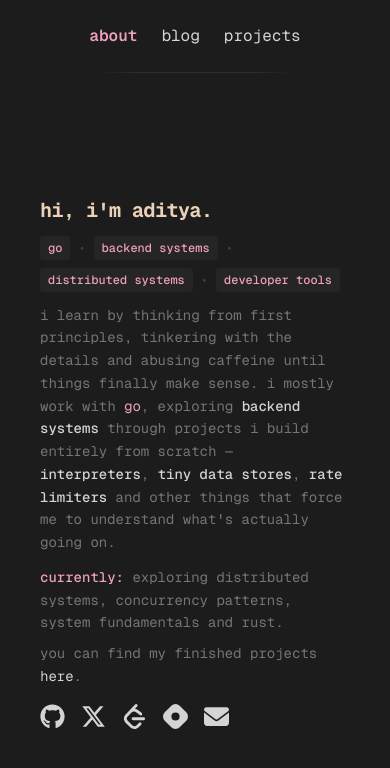
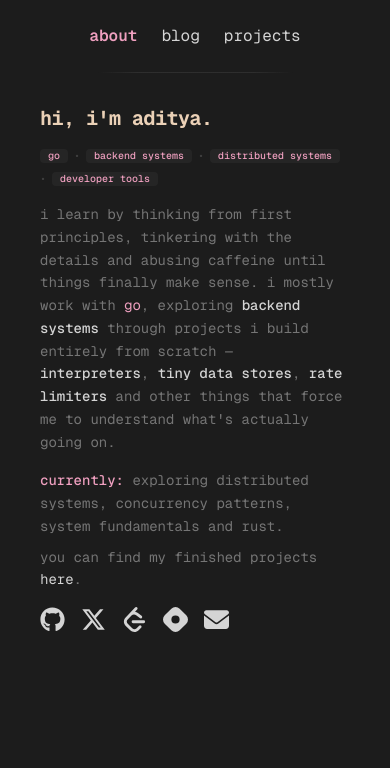
Before and after one commit to jerkeyray/portfolio-mk2, a Next.js app: page / in a window 390 px wide. Shown: the top 768 px of the page. Built offline with nearby package versions, Linux system fonts and the light colour scheme; no server answers.

Commit message:
mobile ui fixes

```diff
--- a/app/page.tsx
+++ b/app/page.tsx
@@ -1,7 +1,7 @@
 "use client";
 
 import { useState, useEffect } from "react";
-import { FaGithub, FaXTwitter, FaLinkedin, FaEnvelope } from "react-icons/fa6";
+import { FaGithub, FaXTwitter, FaEnvelope } from "react-icons/fa6";
 import { SiLeetcode, SiHashnode } from "react-icons/si";
 import Link from "next/link";
 
@@ -65,24 +65,26 @@ export default function Home() {
   };
 
   return (
-    <div className="max-w-2xl mx-auto flex flex-col justify-center h-[calc(100vh-5rem)] md:h-screen pt-20 md:pt-0 px-4 overflow-hidden max-h-[calc(100vh-5rem)] md:max-h-screen">
-      <section className="space-y-3 md:space-y-6 lg:space-y-8">
+    <div className="max-w-2xl mx-auto flex flex-col justify-start md:justify-center h-[calc(100vh-5rem)] md:h-screen pt-16 md:pt-0 pb-10 px-4 overflow-hidden max-h-[calc(100vh-5rem)] md:max-h-screen">
+      <section className="space-y-4 md:space-y-6 lg:space-y-8">
         <h1 className="text-xl md:text-3xl font-bold tracking-tight">
           hi, i&apos;m aditya.
         </h1>
 
-        <div className="flex flex-wrap gap-2 md:gap-3 text-xs md:text-sm font-medium text-muted-foreground">
-          <span className="bg-muted/10 px-2 py-1 rounded text-accent">go</span>
+        <div className="flex flex-wrap items-center gap-1.5 md:gap-3 text-[10px] md:text-sm font-medium text-muted-foreground">
+          <span className="bg-muted/10 px-2 py-0.5 md:px-2.5 md:py-1 rounded text-accent leading-none md:leading-tight">
+            go
+          </span>
           <span className="text-muted-foreground/40 flex items-center">•</span>
-          <span className="bg-muted/10 px-2 py-1 rounded text-accent">
+          <span className="bg-muted/10 px-2 py-0.5 md:px-2.5 md:py-1 rounded text-accent leading-none md:leading-tight">
             backend systems
           </span>
           <span className="text-muted-foreground/40 flex items-center">•</span>
-          <span className="bg-muted/10 px-2 py-1 rounded text-accent">
+          <span className="bg-muted/10 px-2 py-0.5 md:px-2.5 md:py-1 rounded text-accent leading-none md:leading-tight">
             distributed systems
           </span>
           <span className="text-muted-foreground/40 flex items-center">•</span>
-          <span className="bg-muted/10 px-2 py-1 rounded text-accent">
+          <span className="bg-muted/10 px-2 py-0.5 md:px-2.5 md:py-1 rounded text-accent leading-none md:leading-tight">
             developer tools
           </span>
         </div>
```
